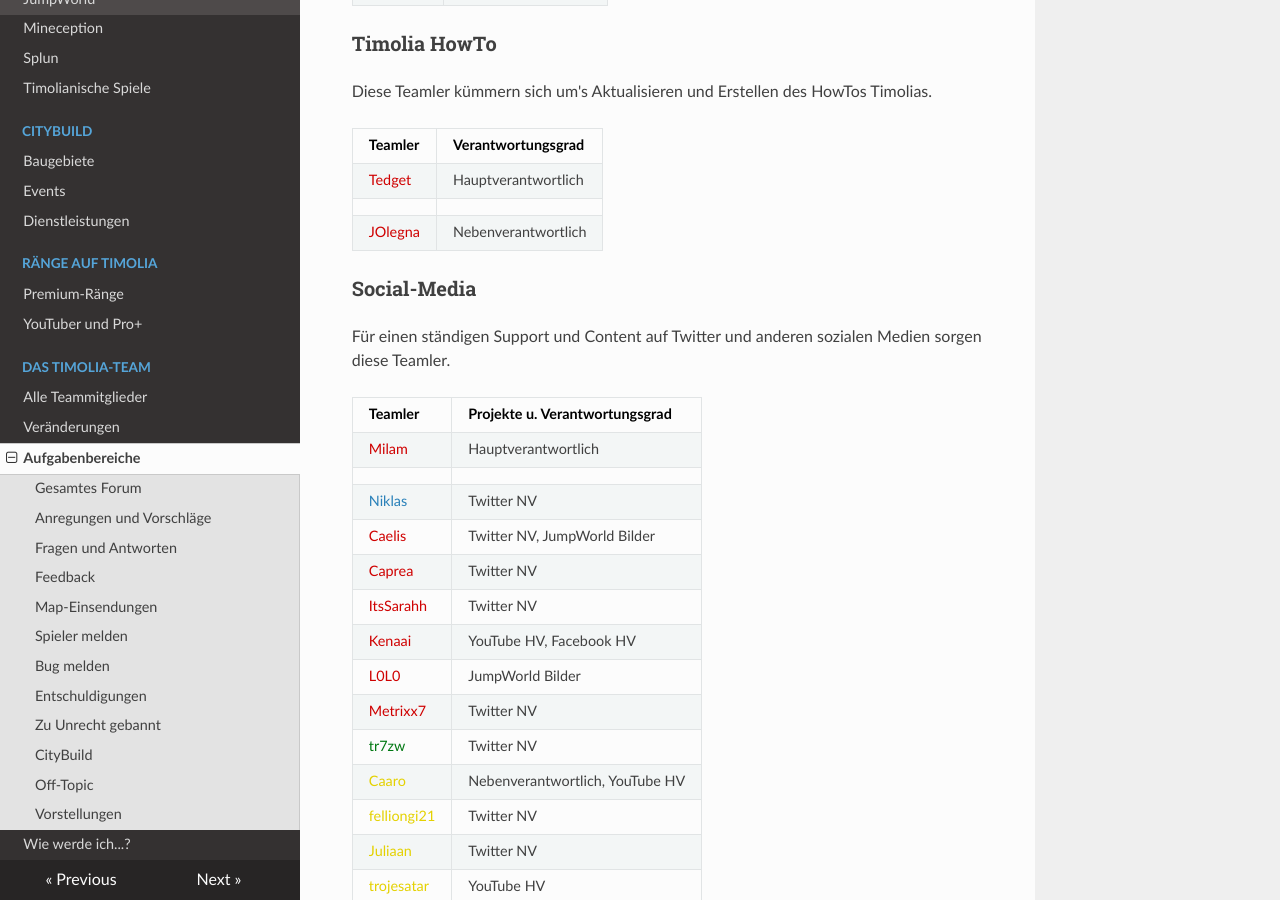
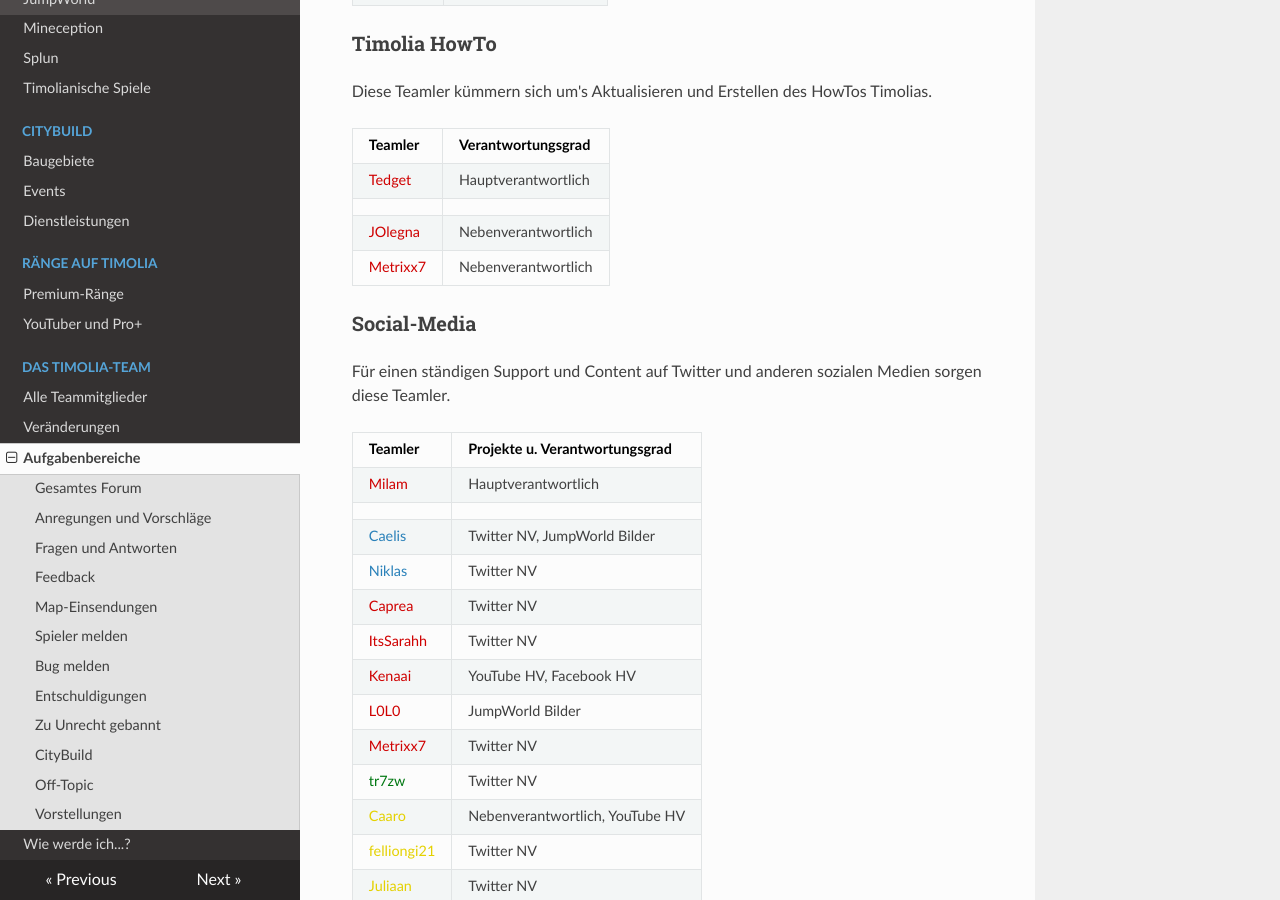
Before and after one commit to TimoliaDE/HowTo, an MkDocs documentation site: the page built from docs/team/responsibilities.md, in a window 1280 px wide and 900 px high, scrolled down 4021 px. Built offline with MkDocs 1.6.1, drawn with Linux system fonts in a browser that asks for light colours; nearby versions of some CDN libraries; old or Windows-style settings are respelled for this version of MkDocs.

Commit message:
Update responsibilities.md

```diff
--- a/docs/team/responsibilities.md
+++ b/docs/team/responsibilities.md
@@ -140,6 +140,7 @@ Diese Teamler kümmern sich um's Aktualisieren und Erstellen des HowTos Timolias
 |<span style="color:#CF0101">Tedget</span> | Hauptverantwortlich |
 | | |
 |<span style="color:#CF0101">JOlegna</span> | Nebenverantwortlich |
+|<span style="color:#CF0101">Metrixx7</span> | Nebenverantwortlich |
 
 ###<strong>Social-Media</strong>
 Für einen ständigen Support und Content auf Twitter und anderen sozialen Medien sorgen diese Teamler.
@@ -148,8 +149,8 @@ Für einen ständigen Support und Content auf Twitter und anderen sozialen Medie
 | ------ | ------ |
 |<span style="color:#CF0101">Milam</span> | Hauptverantwortlich |
 | | |
+|<span style="color:#2980b9">Caelis</span> | Twitter NV, JumpWorld Bilder |
 |<span style="color:#2980b9">Niklas</span>| Twitter NV |
-|<span style="color:#CF0101">Caelis</span> | Twitter NV, JumpWorld Bilder |
 |<span style="color:#CF0101">Caprea</span> | Twitter NV |
 |<span style="color:#CF0101">ItsSarahh</span> | Twitter NV|
 |<span style="color:#CF0101">Kenaai</span> | YouTube HV, Facebook HV |
@@ -194,7 +195,7 @@ Dieses Team sorgt für einen aktuellen Changelog im HowTo.
 
 | Teamler | Verantwortungsgrad |
 | ------ | ------ |
-|<span style="color:#CF0101">Caelis</span> | Hauptverantwortlich |
+|<span style="color:#2980b9">Caelis</span> | Hauptverantwortlich |
 |<span style="color:#CF0101">Tedget</span> | Hauptverantwortlich |
 | | |
 |<span style="color:#CF0101">Milam</span> | Nebenverantwortlich |
@@ -218,7 +219,7 @@ Im Timolia Team gibt es kleinere Teams, welche unter anderem durch diese Verantw
 
 | Teamler | Zuständigkeit |
 | ------ | ------ |
-|<span style="color:#CF0101">Caelis</span> | Management des Development-Teams |
+|<span style="color:#2980b9">Caelis</span> | Management des Development-Teams |
 |<span style="color:#CF0101">Tedget</span> | Management des Development-Teams |
 |<span style="color:#CF0101">Milam</span> | Management des Creator-Teams und des YouTube-Teams |
 |<span style="color:#E4D100">Caaro</span> | Management des Creator-Teams und des YouTube-Teams |
```
